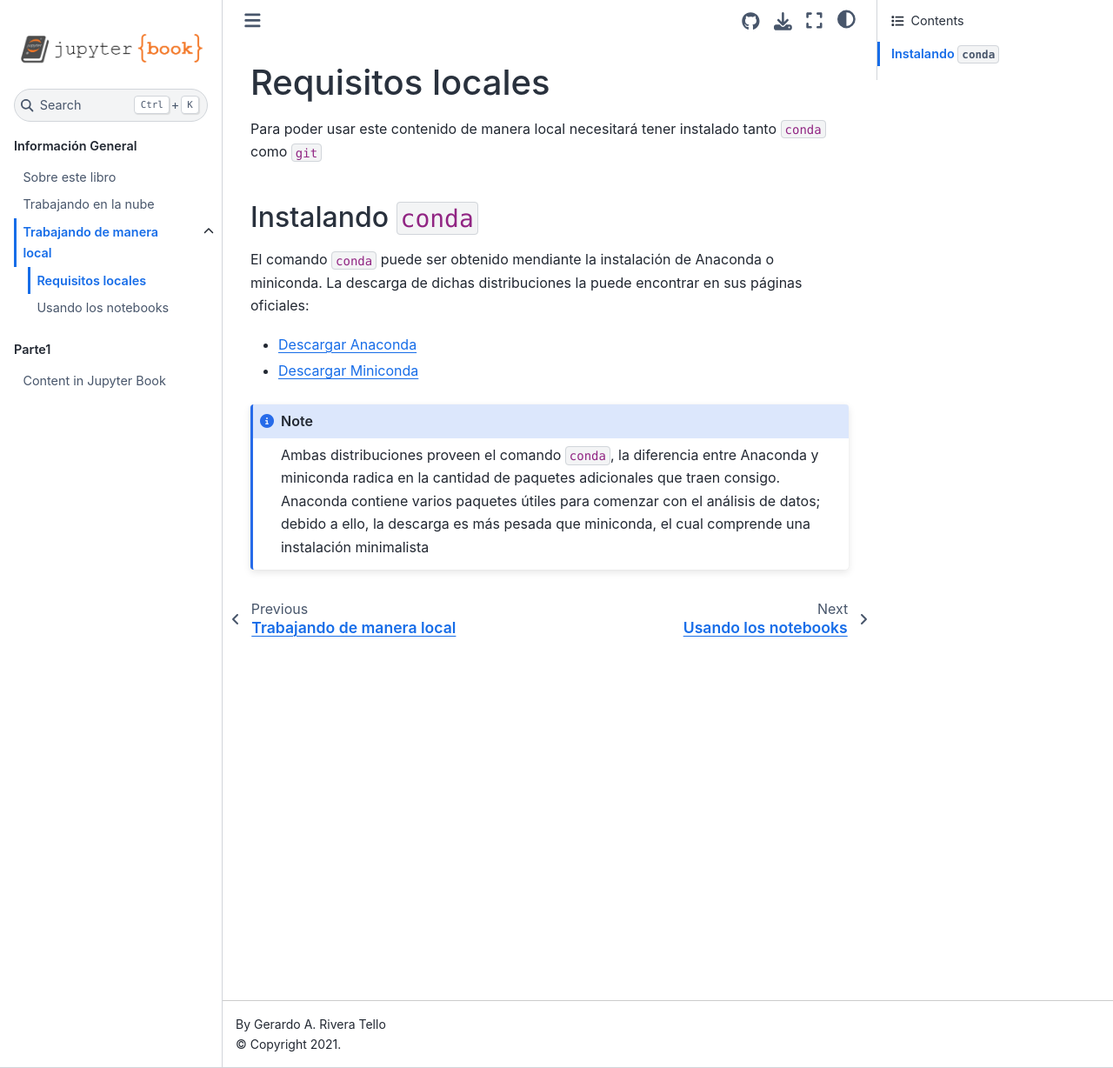
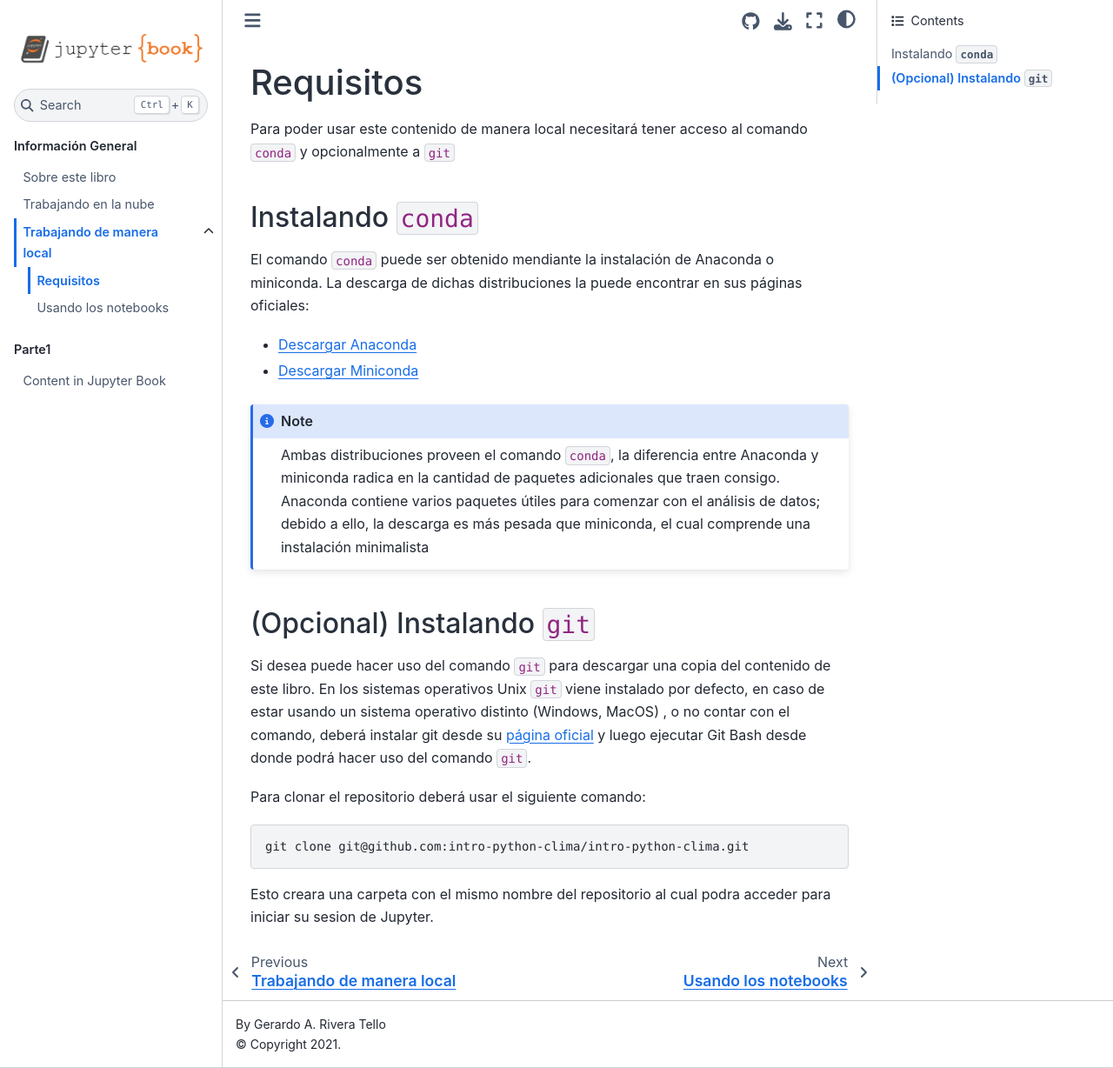
Before and after one commit to intro-python-clima/intro-python-clima, a Jupyter Book: the page built from info/local/requisitos.md, in a window 1280 px wide and 1228 px high. Shown: the whole window at 87% size. Built offline with Jupyter Book 1.0.4 settings and Sphinx 7.4.7 and the Sphinx Book theme 1.1.4, drawn with Linux system fonts in a browser that asks for light colours.

Commit message:
Add more info on git

````diff
--- a/info/local/requisitos.md
+++ b/info/local/requisitos.md
@@ -1,6 +1,6 @@
-# Requisitos locales
+# Requisitos
 
-Para poder usar este contenido de manera local necesitará tener instalado tanto `conda` como `git`
+Para poder usar este contenido de manera local necesitará tener acceso al comando `conda` y opcionalmente a `git`
 
 ## Instalando `conda`
 
@@ -12,3 +12,15 @@ El comando `conda` puede ser obtenido mendiante la instalación de Anaconda o mi
 :::{note}
 Ambas distribuciones proveen el comando `conda`, la diferencia entre Anaconda y miniconda radica en la cantidad de paquetes adicionales que traen consigo. Anaconda contiene varios paquetes útiles para comenzar con el análisis de datos; debido a ello, la descarga es más pesada que miniconda, el cual comprende una instalación minimalista
 :::
+
+## (Opcional) Instalando `git`
+
+Si desea puede hacer uso del comando `git` para descargar una copia del contenido de este libro. En los sistemas operativos Unix `git` viene instalado por defecto, en caso de estar usando un sistema operativo distinto (Windows, MacOS) , o no contar con el comando, deberá instalar git desde su [página oficial](https://git-scm.com/downloads) y luego ejecutar Git Bash desde donde podrá hacer uso del comando `git`.
+
+Para clonar el repositorio deberá usar el siguiente comando:
+
+```bash
+git clone git@github.com:intro-python-clima/intro-python-clima.git
+```
+
+Esto creara una carpeta con el mismo nombre del repositorio al cual podra acceder para iniciar su sesion de Jupyter.
````
